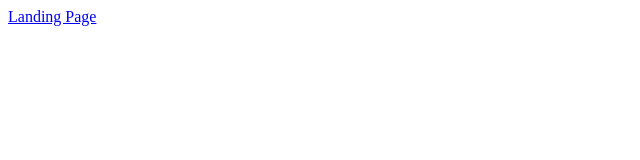
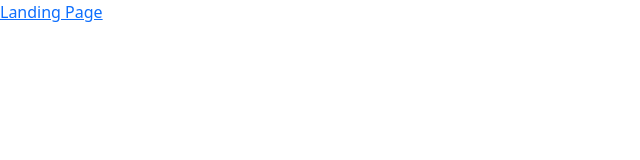
Before and after one commit to gjmoura/dev-playground, a website built with webpack: page src/views/index.html in a window 1280 px wide. Shown: the full height of the page, 0-640 px from the left. Built offline with nearby package versions, Linux system fonts and the light colour scheme.

Commit message:
Configura o Bootstrap

```diff
--- a/src/assets/scss/main.scss
+++ b/src/assets/scss/main.scss
@@ -1 +1,4 @@
 @import './LandingPage/landingPage.scss';
+
+@import "./Global/custom";
+@import "~bootstrap/scss/bootstrap";
--- a/webpack.config.js
+++ b/webpack.config.js
@@ -31,6 +31,7 @@ module.exports = {
         use: [MiniCssExtractPlugin.loader,
           "css-loader",
           "sass-loader",
+          "postcss-loader"
         ],
       },
       {
```
Also changed, not shown: package.json (+6 -1 lines), src/assets/scss/Global/_custom.scss (added), 1 other file.
